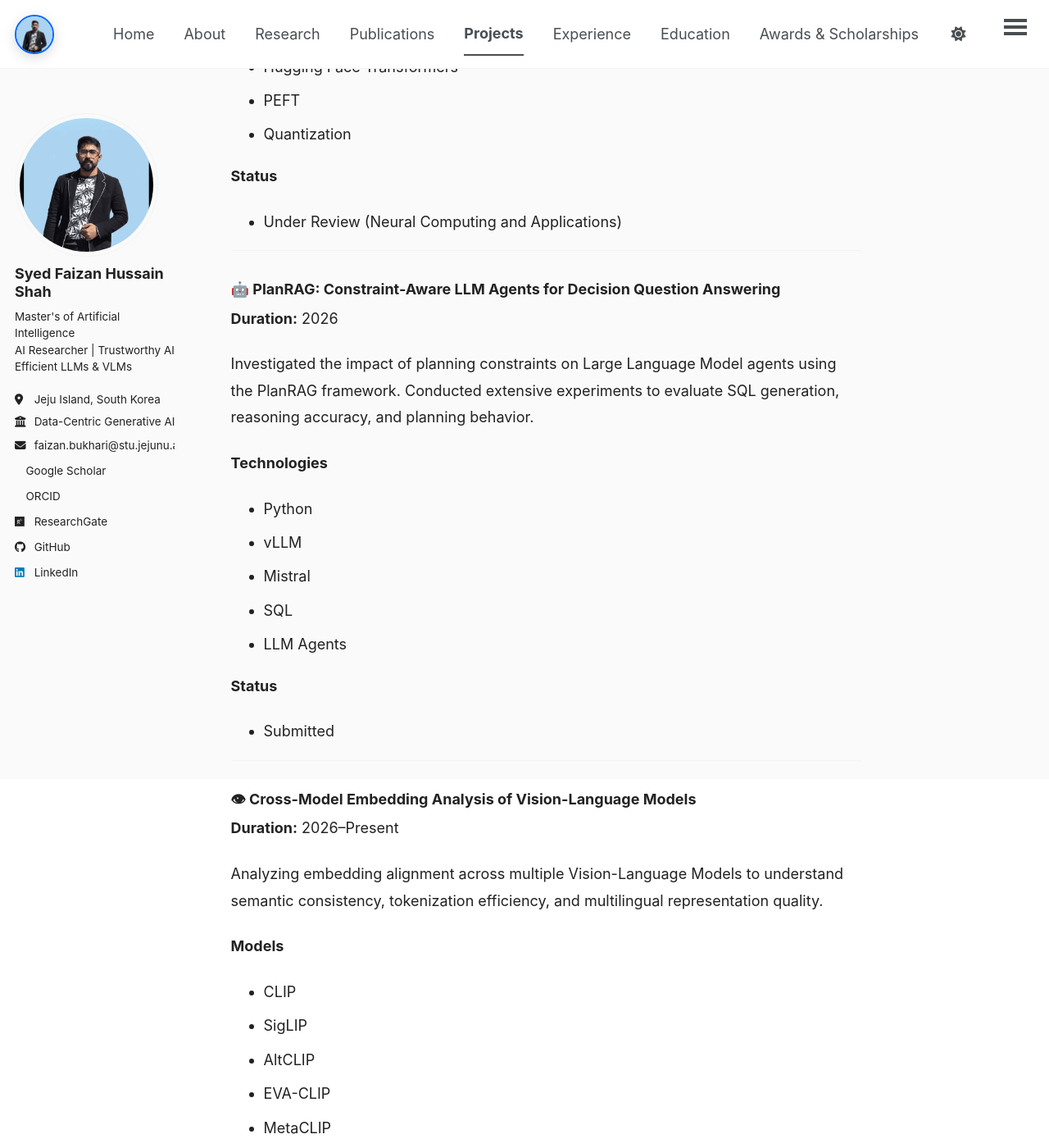
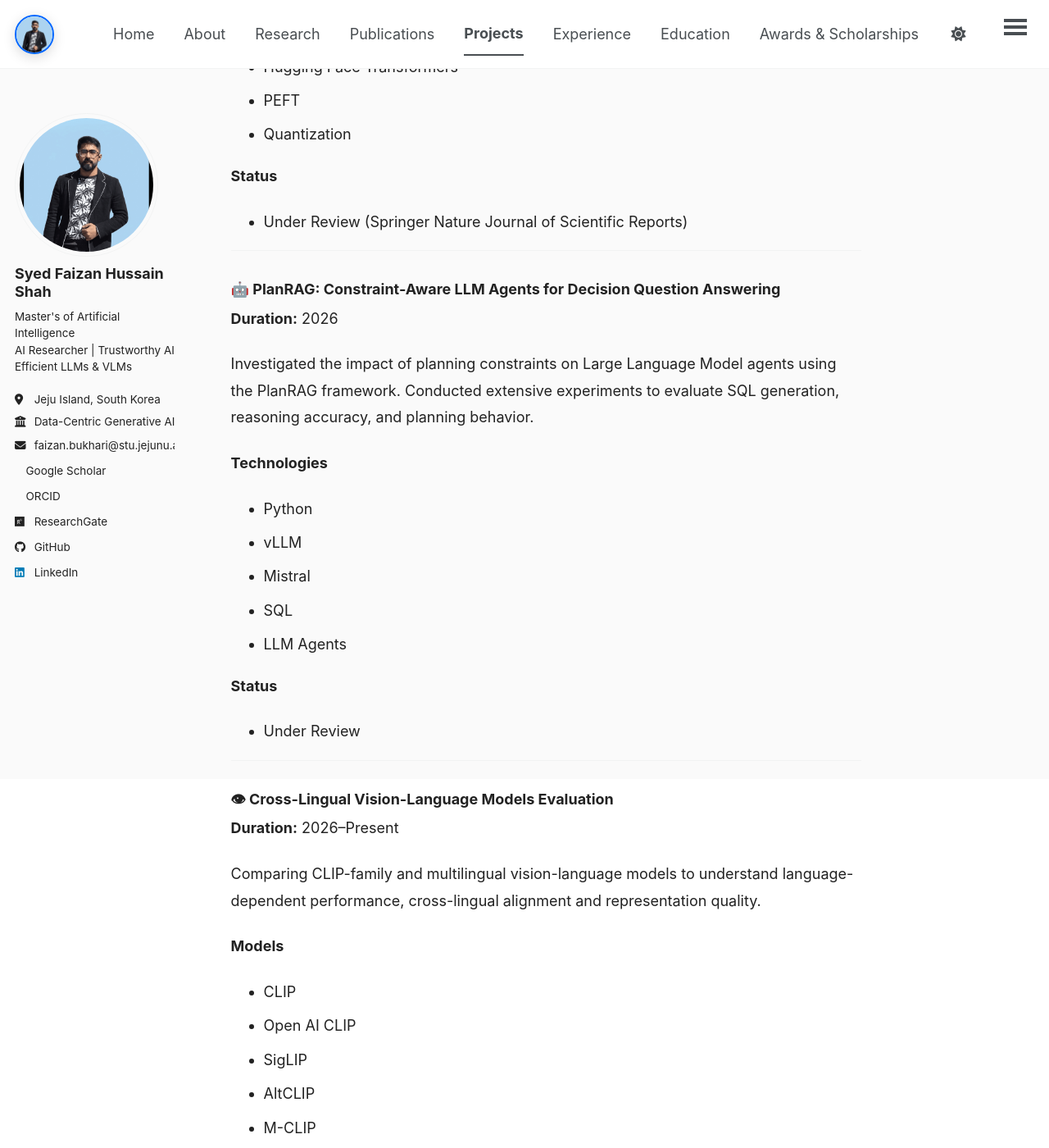
Before and after one commit to Fazi743/Fazi743.github.io, a Jekyll site: the page built from _pages/projects.md, in a window 1280 px wide and 1400 px high, scrolled down 450 px. Shown: the whole window at 82% size. Built offline with Jekyll 4.4.1, drawn with Linux system fonts in a browser that asks for light colours; a style sheet for code colours, icons or effects is not loaded; some of the changed text lies outside the part shown.

Commit message:
Update projects.md

```diff
--- a/_pages/projects.md
+++ b/_pages/projects.md
@@ -4,7 +4,7 @@ permalink: /projects/
 author_profile: true
 ---
 
-### 🧠 Attention-Aware Adaptive Block-Wise Quantization for Efficient LLM Fine-Tuning
+### 🧠 Sensitivity-aligned Mixed-precision Quantization and Low-rank Adaptation for LLMs
 **Duration:** 2025–Present
 
 Developed a novel adaptive mixed-bit quantization framework with Rank-Precision Co-Designed qLoRA+ to improve the efficiency of Large Language Model fine-tuning while preserving downstream performance.
@@ -17,7 +17,7 @@ Developed a novel adaptive mixed-bit quantization framework with Rank-Precision
 - Quantization
 
 **Status**
-- Under Review (Neural Computing and Applications)
+- Under Review (Springer Nature Journal of Scientific Reports)
 
 ---
 
@@ -34,21 +34,24 @@ Investigated the impact of planning constraints on Large Language Model agents u
 - LLM Agents
 
 **Status**
-- Submitted
+- Under Review
 
 ---
 
-### 👁 Cross-Model Embedding Analysis of Vision-Language Models
+### 👁 Cross-Lingual Vision-Language Models Evaluation
 **Duration:** 2026–Present
 
-Analyzing embedding alignment across multiple Vision-Language Models to understand semantic consistency, tokenization efficiency, and multilingual representation quality.
+Comparing CLIP-family and multilingual vision-language models to understand language-dependent performance, cross-lingual alignment and representation quality.
 
 **Models**
 - CLIP
+- Open AI CLIP
 - SigLIP
 - AltCLIP
-- EVA-CLIP
-- MetaCLIP
+- M-CLIP
+
+**Status**
+- Under Review (ARR)
 
 ---
 
```
